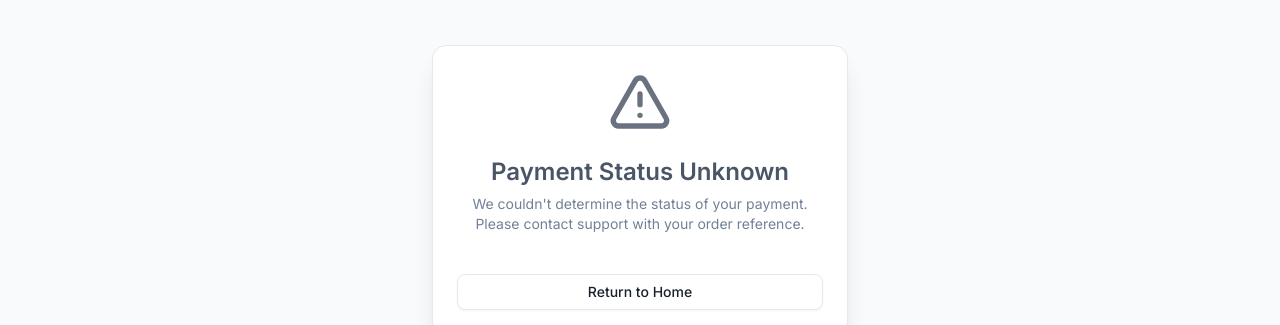
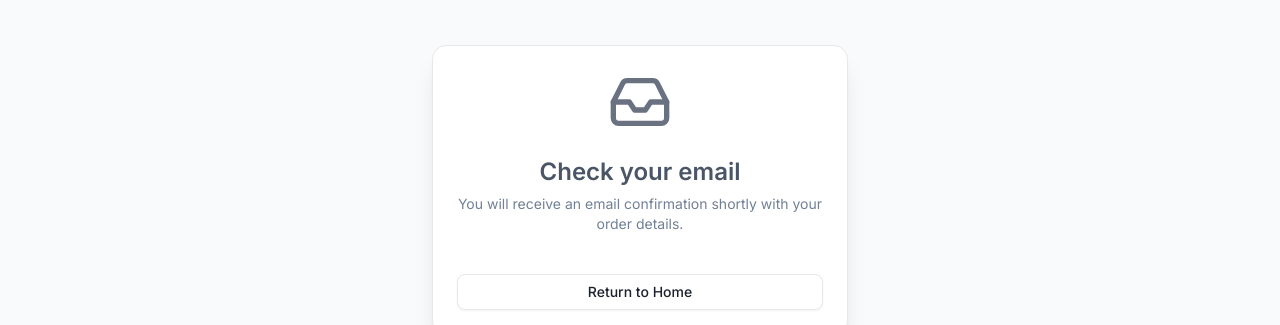
Before and after one commit to wechulisimiyu/lnmb, a Next.js app: page /checkout/result in a window 1280 px wide. Shown: the part 283-608 px from the top of the page. Built offline with nearby package versions, Linux system fonts and the light colour scheme; no server answers.

Commit message:
feat: Update payment result messaging and icons for improved user experience

```diff
--- a/src/app/checkout/result/page.tsx
+++ b/src/app/checkout/result/page.tsx
@@ -10,7 +10,7 @@ import {
   CardHeader,
   CardTitle,
 } from "@/components/ui/card";
-import { CheckCircle, XCircle, Clock, AlertTriangle } from "lucide-react";
+import { CheckCircle, XCircle, Clock, AlertTriangle, Inbox } from "lucide-react";
 
 function PaymentResultContent() {
   const router = useRouter();
@@ -121,7 +121,7 @@ function PaymentResultContent() {
       case "error":
         return <AlertTriangle className="h-16 w-16 text-red-500" />;
       default:
-        return <AlertTriangle className="h-16 w-16 text-gray-500" />;
+        return <Inbox className="h-16 w-16 text-gray-500" />;
     }
   };
 
@@ -136,7 +136,7 @@ function PaymentResultContent() {
       case "error":
         return "Payment Error";
       default:
-        return "Payment Status Unknown";
+        return "Check your email";
     }
   };
 
@@ -153,7 +153,7 @@ function PaymentResultContent() {
       case "error":
         return "An error occurred while processing your payment. Please contact support for assistance.";
       default:
-        return "We couldn't determine the status of your payment. Please contact support with your order reference.";
+        return "You will receive an email confirmation shortly with your order details.";
     }
   };
 
```
